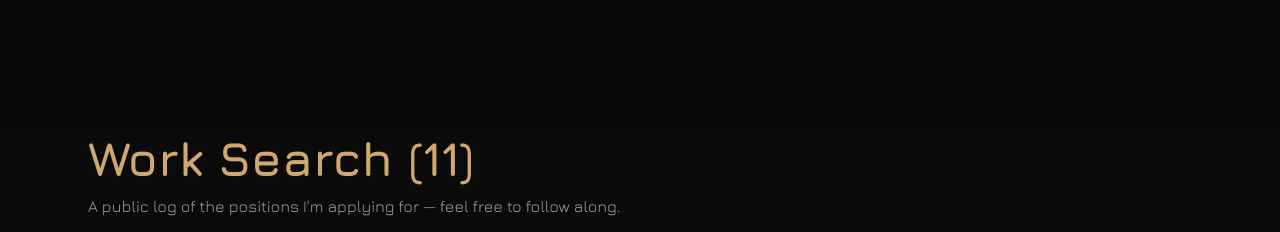
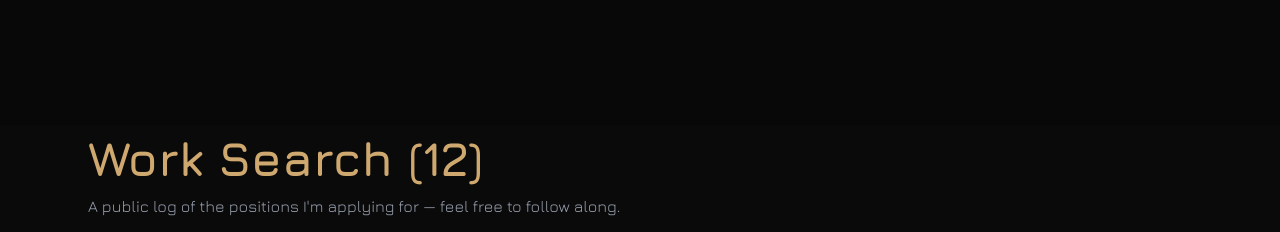
Before and after one commit to TobiasKjernell/portfolio, a React (Vite) app: page /worksearch in a window 1280 px wide. Shown: the top 232 px of the page. Built offline with nearby package versions, Linux system fonts and the light colour scheme.

Commit message:
work added

```diff
--- a/src/pages/WorkSearchPage/index.tsx
+++ b/src/pages/WorkSearchPage/index.tsx
@@ -112,6 +112,15 @@ const applications: JobApplication[] = [
         status: 'Waiting',
         interview: false,
     },
+    {
+        id: 11,
+        company: 'Sellpy',
+        workTitle: 'Junior Software Engineer',
+        country: 'Sweden',
+        appliedDate: '2026-07-13',
+        status: 'Waiting',
+        interview: false,
+    },
 ]
 
 const statusStyles: Record<ApplicationStatus, string> = {
```
